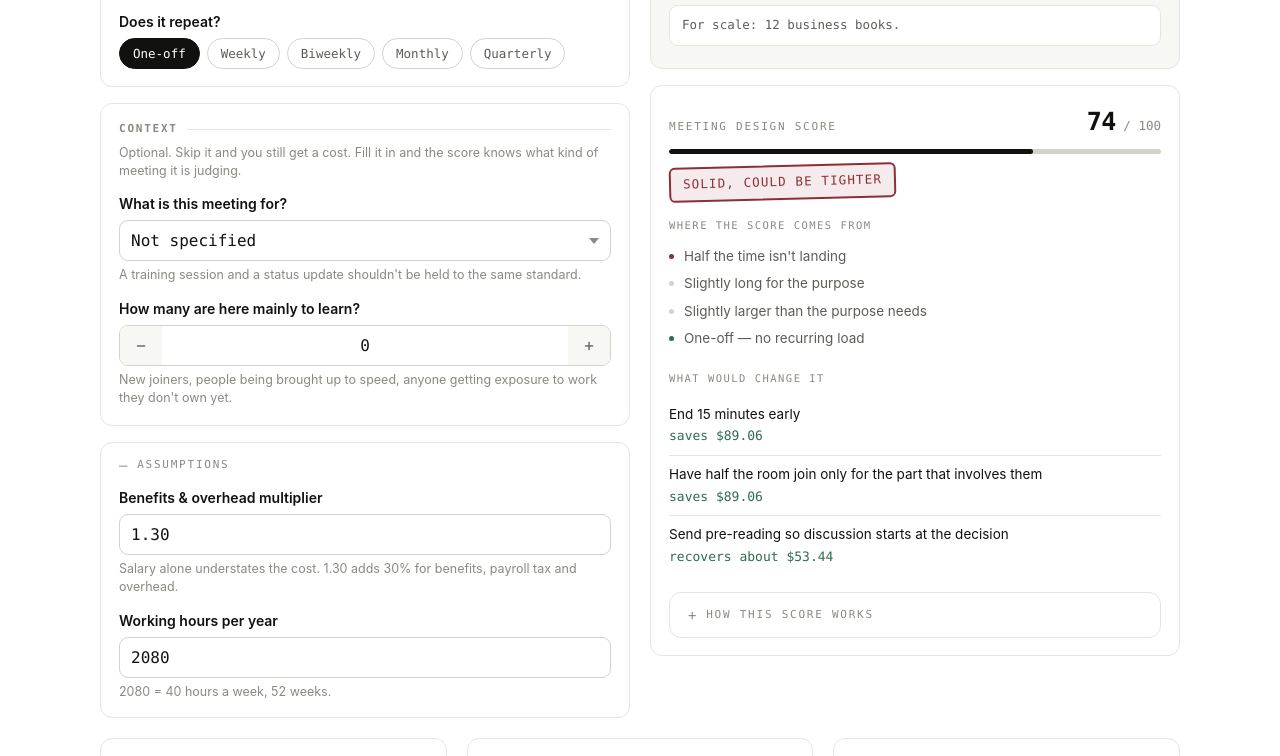
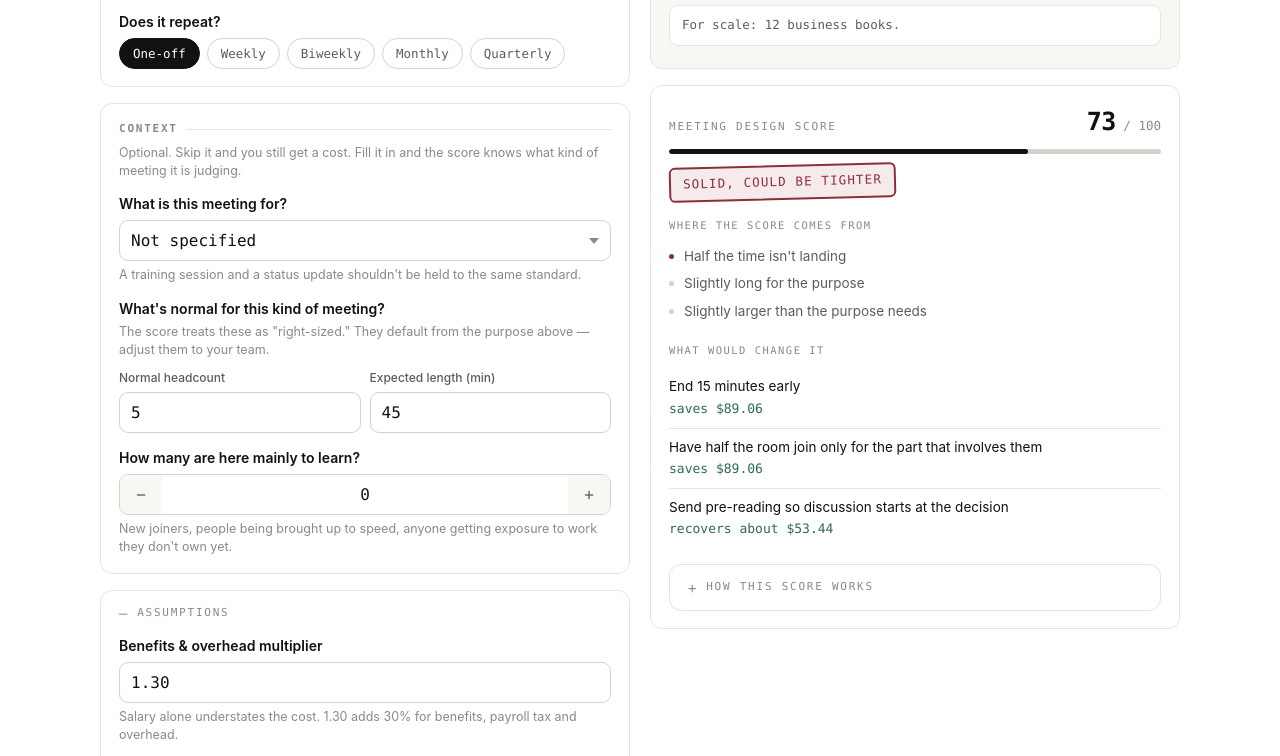
Before and after one commit to Grace-RGe/decision-systems-toolkit, a plain HTML site: page meeting-reality-check/meeting-reality-check-en.html in a window 1280 px wide. Shown: the part 639-1395 px from the top of the page. Drawn offline with Linux system fonts and the light colour scheme.

Commit message:
Commit new htmls

```diff
--- a/meeting-reality-check/meeting-reality-check-en.html
+++ b/meeting-reality-check/meeting-reality-check-en.html
@@ -89,6 +89,7 @@
   .field:last-child{margin-bottom:0}
   label,.lbl{display:block;font-size:14px;font-weight:600;margin-bottom:6px}
   .help{font-size:12.5px;color:var(--ink-3);margin:5px 0 0;line-height:1.45}
+  .sub-lbl{display:block;font-size:12px;color:var(--ink-2);margin:0 0 5px;font-weight:500}
   .row{display:flex;gap:9px}
   .row > *{min-width:0}
 
@@ -362,6 +363,21 @@
         </div>
 
         <div class="field">
+          <span class="lbl" data-i="baselines"></span>
+          <p class="help" style="margin:-2px 0 9px" data-i="baselinesHelp"></p>
+          <div class="row">
+            <div style="flex:1;min-width:0">
+              <label class="sub-lbl" for="baseFree" data-i="baseFree"></label>
+              <input type="number" id="baseFree" min="1" max="100" step="1">
+            </div>
+            <div style="flex:1;min-width:0">
+              <label class="sub-lbl" for="baseIdeal" data-i="baseIdeal"></label>
+              <input type="number" id="baseIdeal" min="5" max="480" step="5">
+            </div>
+          </div>
+        </div>
+
+        <div class="field">
           <label for="learners" data-i="learners"></label>
           <div class="stepper">
             <button type="button" id="lminus" aria-label="&minus;">&minus;</button>
@@ -510,6 +526,10 @@
     purposeHelp:"A training session and a status update shouldn't be held to the same standard.",
     learners:"How many are here mainly to learn?",
     learnersHelp:"New joiners, people being brought up to speed, anyone getting exposure to work they don't own yet.",
+    baselines:"What's normal for this kind of meeting?",
+    baselinesHelp:"The score treats these as \"right-sized.\" They default from the purpose above — adjust them to your team.",
+    baseFree:"Normal headcount",
+    baseIdeal:"Expected length (min)",
     learnNote:"Counted as investment, not overhead. These attendees are excluded from the attendance deduction, and no saving is ever calculated from them not being in the room.",
 
     assumptions:"Assumptions",
@@ -532,6 +552,7 @@
     leversLabel:"What would change it",
     howLabel:"How this score works",
     leverSave:"saves", leverRecover:"recovers about", leverYear:"a year",
+    freqSuffix:{weekly:", and it repeats every week", biweekly:", and it repeats every two weeks", monthly:", and it repeats monthly", quarterly:", and it repeats quarterly"},
 
     actTitle:"What to do about it",
     checkTitle:"Before you change anything, ask",
@@ -624,14 +645,14 @@
     ],
 
     how:function(prof, idealMin, purposeName){
-      return "Every meeting starts at 100. Four things subtract from it, and nothing else does."
+      return "Every meeting starts at 100. Three things subtract from it, and nothing else does."
         + "<ul>"
-        + "<li><b>Attendance</b> — 3.5 points for each person beyond " + prof.free + ", capped at 28. People attending to learn are not counted.</li>"
+        + "<li><b>Attendance</b> — points come off for each person beyond what you've set as normal (here, " + prof + "), with a diminishing effect as the room grows, capped at 34. People attending to learn are not counted.</li>"
         + "<li><b>Length</b> — " + Math.round(22*prof.durMult) + " points per hour beyond " + idealMin + " min, capped at 26.</li>"
         + "<li><b>Productivity</b> — up to 34 points, taken straight from the slider.</li>"
-        + "<li><b>Recurrence</b> — weekly 12, biweekly 8, monthly 5, quarterly 2.</li>"
         + "</ul>"
-        + "The two baselines above come from the purpose you picked (<b>" + purposeName + "</b>). A training session is expected to run longer and larger than a status update, and is scored that way. "
+        + "Recurrence isn't scored on its own. Instead it scales the attendance penalty: a meeting that's already larger than it needs to be counts for more when it repeats every week than when it happens once. A right-sized meeting or a 1:1 is never penalized for repeating, however often it runs. "
+        + "The two baselines above (normal headcount " + prof + ", expected length " + idealMin + " min) are yours to set — they default from the purpose (<b>" + purposeName + "</b>) but you can change them to match your team. The tool scores against your numbers, not an imposed standard. "
         + "Cost is not part of the score — an expensive meeting can be well designed, and a cheap one can be a waste.";
     },
 
@@ -652,8 +673,11 @@
   };
   var BASE_TIERS = [50, 200, 800, 2500, 10000];
   var FREQ = {once:0, weekly:48, biweekly:24, monthly:12, quarterly:4};
-  var FREQ_PEN = {once:0, weekly:12, biweekly:8, monthly:5, quarterly:2};
-  var FREQ_IDX = {once:0, quarterly:1, monthly:2, biweekly:3, weekly:4};
+  /* Recurrence no longer scores on its own. Instead it AMPLIFIES the attendance
+     penalty — a big meeting repeated weekly is the real cost; a small recurring
+     meeting (a 1:1, a standup) is fine and is never penalized for repeating. */
+  var FREQ_AMP = {once:0.6, quarterly:0.75, monthly:0.9, biweekly:1.1, weekly:1.3};
+  var HEAD_K = 7;   // attendance sensitivity; tuned so 4–12 people is the discriminating band
 
   /* ---- purpose profiles: what this kind of meeting is expected to need ---- */
   var PURPOSE = {
@@ -695,6 +719,12 @@
     var prof = PURPOSE[pKey] || PURPOSE.none;
 
     var learners = clamp(Math.round(val("learners",0)), 0, people);
+
+    /* Baselines are the user's to set — "what's normal for this kind of meeting
+       on my team." They default from the purpose but can be overridden. This is
+       the org-specific context the software shouldn't presume to know. */
+    var freeBase  = clamp(Math.round(val("baseFree",  prof.free)),      1, 100);
+    var idealBase = clamp(val("baseIdeal", Math.round(prof.ideal*60)),  5, 480) / 60;
     var discussing = Math.max(0, people - learners);
 
     var hourly = salary * overhead / hoursYear;
@@ -705,13 +735,13 @@
     var annual = FREQ[S.freq] ? cost * FREQ[S.freq] : 0;
 
     /* ---- score: starts at 100, four deductions. Kept simple on purpose so it can be explained. ---- */
+    var excess = Math.max(0, discussing - freeBase);
     var pen = {
-      people: Math.min(28, Math.max(0, discussing - prof.free) * 3.5),
-      time:   Math.min(26, Math.max(0, hours - prof.ideal) * 22 * prof.durMult),
-      prod:   (1 - prod) * 34,
-      freq:   FREQ_PEN[S.freq]
+      people: Math.min(34, HEAD_K * Math.sqrt(excess) * FREQ_AMP[S.freq]),
+      time:   Math.min(26, Math.max(0, hours - idealBase) * 22 * prof.durMult),
+      prod:   (1 - prod) * 34
     };
-    var score = Math.round(clamp(100 - (pen.people + pen.time + pen.prod + pen.freq), 0, 100));
+    var score = Math.round(clamp(100 - (pen.people + pen.time + pen.prod), 0, 100));
 
     var scale = CUR[code].scale, tier = 0;
     for (var i=0;i<BASE_TIERS.length;i++){ if (cost >= BASE_TIERS[i]*scale) tier = i+1; }
@@ -719,16 +749,17 @@
     return {code:code, people:people, learners:learners, discussing:discussing, hours:hours,
             hourly:hourly, cost:cost, learnCost:learnCost, lost:lost, perMin:cost/(hours*60),
             perPerson:cost/people, annual:annual, prod:prod, pen:pen, score:score, tier:tier,
-            pKey:pKey, prof:prof};
+            pKey:pKey, prof:prof, freeBase:freeBase, idealBase:idealBase};
   }
 
   /* ================= pieces ================= */
   function driverList(r){
     var out = [];
-    out.push({k:"people", pen:r.pen.people, txt:T.states.people[r.pen.people===0?0:(r.pen.people<10?1:(r.pen.people<20?2:3))]});
+    var pTxt = T.states.people[r.pen.people===0?0:(r.pen.people<12?1:(r.pen.people<24?2:3))];
+    if (r.pen.people > 0 && S.freq !== "once" && T.freqSuffix[S.freq]) pTxt += T.freqSuffix[S.freq];
+    out.push({k:"people", pen:r.pen.people, txt:pTxt});
     out.push({k:"time",   pen:r.pen.time,   txt:T.states.time[r.pen.time===0?0:(r.pen.time<9?1:(r.pen.time<18?2:3))]});
     out.push({k:"prod",   pen:r.pen.prod,   txt:T.states.prod[r.prod>=0.85?0:(r.prod>=0.6?1:(r.prod>=0.35?2:3))]});
-    out.push({k:"freq",   pen:r.pen.freq,   txt:T.states.freq[FREQ_IDX[S.freq]]});
     out.sort(function(a,b){ return b.pen - a.pen; });
     return out;
   }
@@ -877,7 +908,7 @@
     $("levers").innerHTML = lh;
     $("leversLabel").textContent = lv.length ? T.leversLabel : "";
 
-    $("how").innerHTML = T.how(r.prof, mins(r.prof.ideal), T.purposes[r.pKey]);
+    $("how").innerHTML = T.how(r.freeBase, mins(r.idealBase), T.purposes[r.pKey]);
 
     var rc = recList(r), rh = "";
     for (var c=0;c<rc.length;c++) rh += "<li>"+esc(rc[c])+"</li>";
@@ -935,7 +966,7 @@
   }
 
   /* ================= wiring ================= */
-  ["people","length","salary","overhead","hoursYear","prod","learners","purpose"].forEach(function(id){
+  ["people","length","salary","overhead","hoursYear","prod","learners","baseFree","baseIdeal","purpose"].forEach(function(id){
     $(id).addEventListener("input", function(){ if (id === "salary") S.salaryTouched = true; render(); });
     $(id).addEventListener("change", render);
   });
@@ -989,6 +1020,14 @@
   }
   $("purpose").innerHTML = po;
 
+  function fillBaselines(){
+    var prof = PURPOSE[$("purpose").value] || PURPOSE.none;
+    $("baseFree").value  = prof.free;
+    $("baseIdeal").value = Math.round(prof.ideal * 60);
+  }
+  $("purpose").addEventListener("change", fillBaselines);
+  fillBaselines();
+
   var ch = "";
   for (var w=0;w<T.checks.length;w++){
     ch += '<li><label><input type="checkbox"><span>'+esc(T.checks[w])+'</span></label></li>';
```
Also changed, not shown: meeting-reality-check/meeting-reality-check-cn.html (+55 -16 lines).
